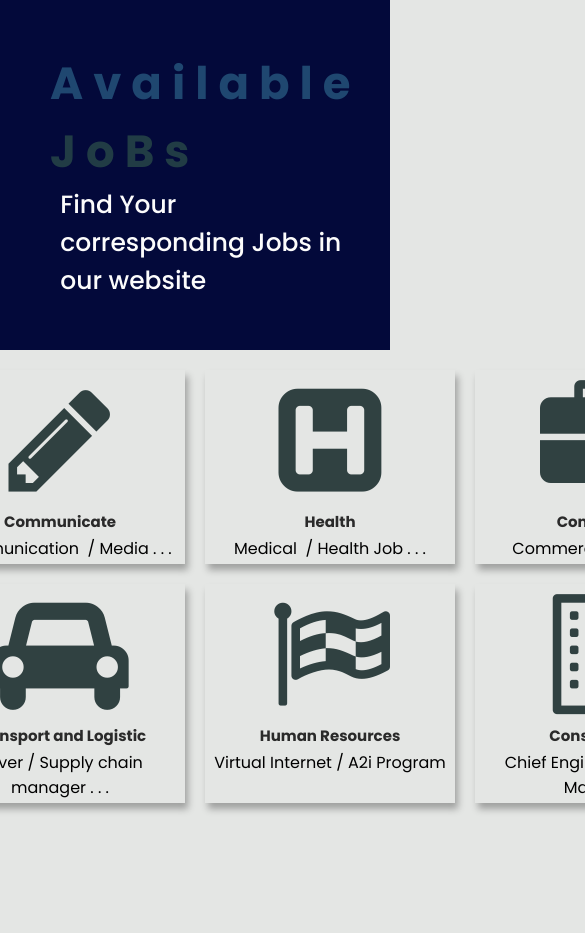
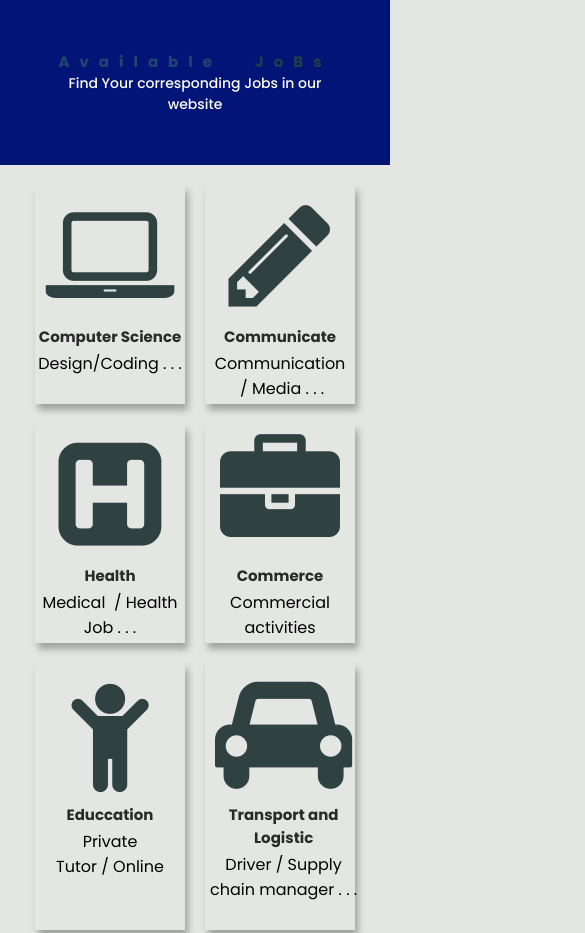
Before and after one commit to beastcoder98/ZaPplyJobs, a plain HTML site: page index.html in a window 390 px wide. Shown: the top 933 px of the page, 585 px wide, since content can reach past the window. Drawn offline with Linux system fonts and the light colour scheme.

Commit message:
response update

```diff
--- a/CSS/style.css
+++ b/CSS/style.css
@@ -9,7 +9,6 @@
     body {
         margin: 0;
         padding: 0;
-    box-sizing: border-box;
         font-family: 'Poppins', sans-serif;
         background: #e4e6e4;
     }
@@ -36,7 +35,6 @@ a {
         flex-direction: column;
         justify-content: center;
         align-items: center;
-    box-sizing: border-box;
         padding: 50px;
         flex-wrap: wrap;
     }
@@ -61,7 +59,7 @@ a {
     .main-container .row-jobs {
         width: 100%;
         padding-top: 20px;
-    padding-bottom: 30px;
+        /* padding-bottom: 30px; */
     }
 
     .row-jobs .job-content {
@@ -108,3 +106,64 @@ a {
         padding: 10px;
         font-size: 120px;
     }
+
+    @media (min-width: 1025px) and (max-width: 1285px) {
+        /* CSS */
+        body {
+            margin: 0;
+            padding: 0;
+            box-sizing: border-box;
+            background: #f9f9;
+            align-items: center;
+        }
+        .container-sub-head {
+            width: 100%;
+        }
+        .container-sub-head .container {
+            font-size: 20px;
+            word-wrap: 0;
+            background-color: #141f4d50;
+            display: flex;
+        }
+        .row-jobs {
+            margin-bottom: 20px;
+        }
+        .row-jobs .job-content {
+            display: grid;
+            grid-template-columns: repeat(3, 250px);
+            grid-template-rows: auto;
+        }
+    }
+
+    @media (min-width: 320px) and (max-width: 480px) {
+        /* CSS */
+        body {
+            box-sizing: border-box;
+            margin: 0;
+            padding: 0;
+        }
+        .container-sub-head {
+            text-align: center;
+            margin: 0;
+        }
+        .container-sub-head .container h1 {
+            font-size: 15px;
+        }
+        .container-sub-head .container h3 {
+            font-size: 14px;
+        }
+        .container-sub-head .container {
+            font-size: 20px;
+            word-wrap: 0;
+            flex-wrap: wrap;
+            background-color: #0032fa50;
+        }
+        .row-jobs {
+            margin-bottom: 20px;
+            box-sizing: border-box;
+        }
+        .row-jobs .job-content {
+            display: grid;
+            grid-template-columns: repeat(2, 150px);
+        }
+    }
```
Also changed, not shown: index.html (+2 -0 lines). Lines whose indentation alone changed are shown as unchanged.
